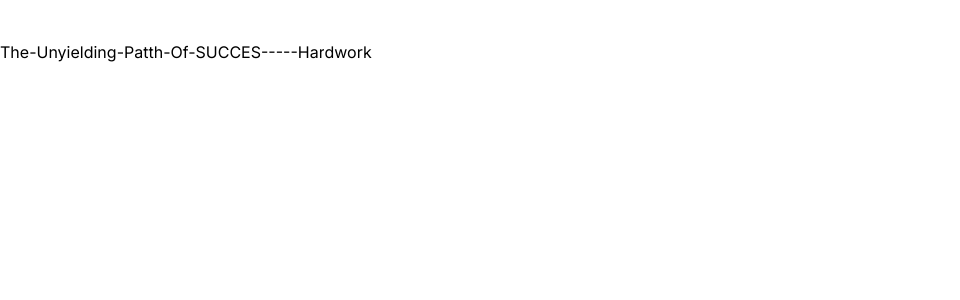
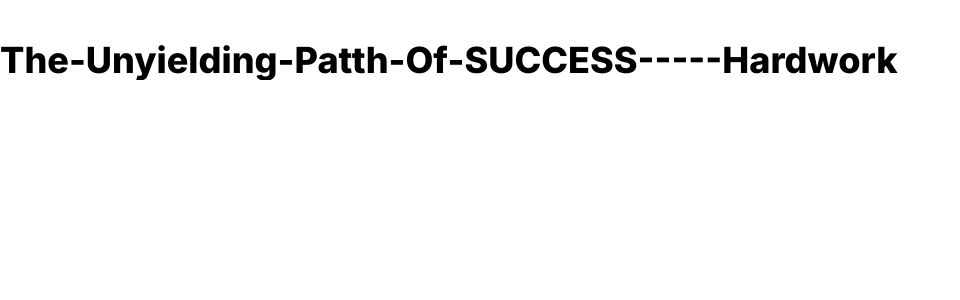
Before and after one commit to itsfoxdog/hardwork, a Next.js app: page / in a window 1280 px wide. Shown: the top 300 px of the page, without its empty margins (0-960 px from the left). Built offline with nearby package versions, Linux system fonts and the light colour scheme.

Commit message:
Update Hero.tsx

```diff
--- a/components/Hero.tsx
+++ b/components/Hero.tsx
@@ -4,8 +4,8 @@ import Image from "next/image";
 
 const Hero = () => {
   return (
-    <div className="flex">
-      <div className="container mx-auto mt-10">
+    <div className="flex justify-center">
+      <div className="container mx-auto mt-10 font-extrabold text-4xl self-center">
         <span className="text-black">T</span>
         <span className="text-black">h</span>
         <span className="text-black">e</span>
@@ -36,6 +36,7 @@ const Hero = () => {
         <span className="text-black">C</span>
         <span className="text-black">E</span>
         <span className="text-black">S</span>
+        <span className="text-black">S</span>
         <span className="text-black">-----</span>
         <span className="text-black">H</span>
         <span className="text-black">a</span>
```
